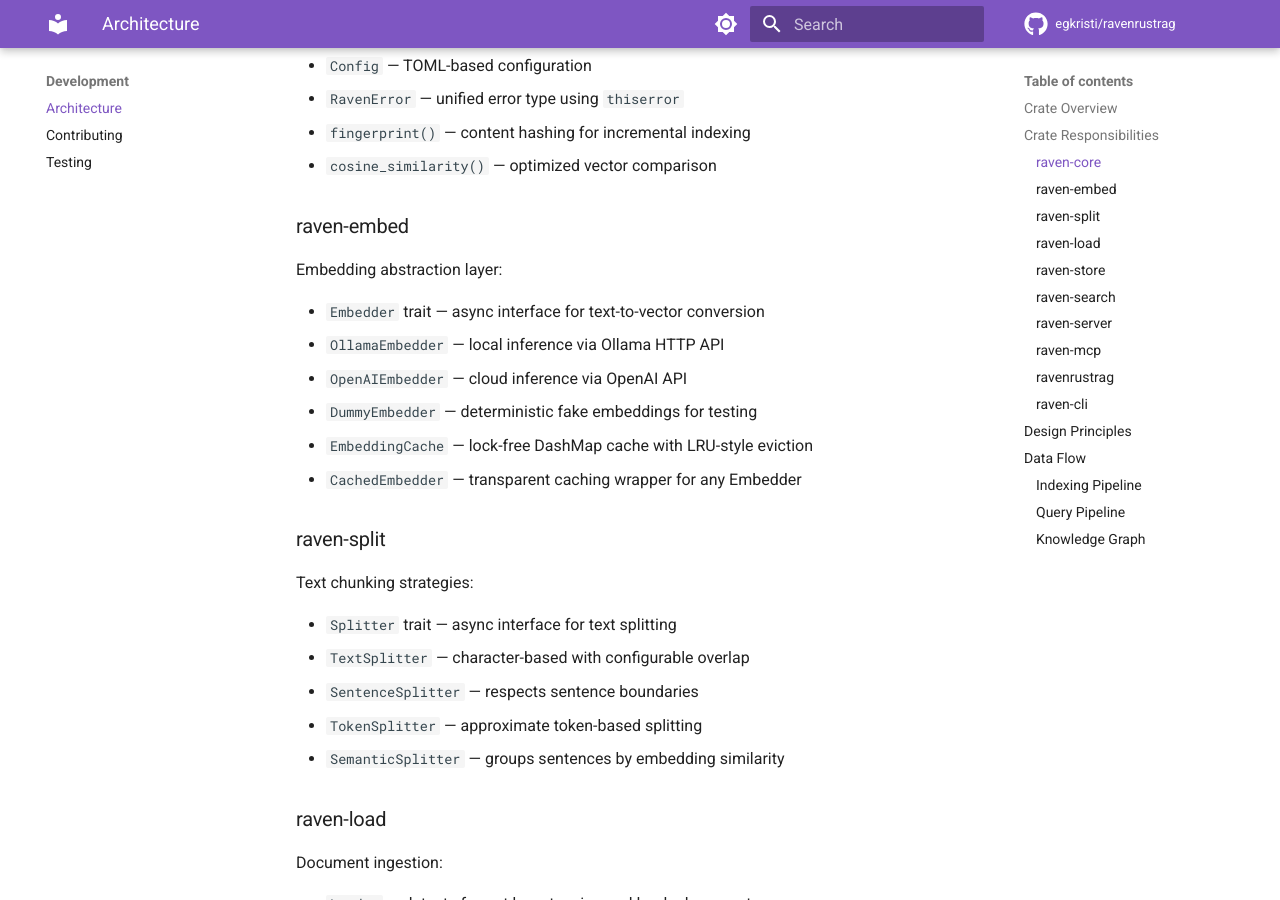
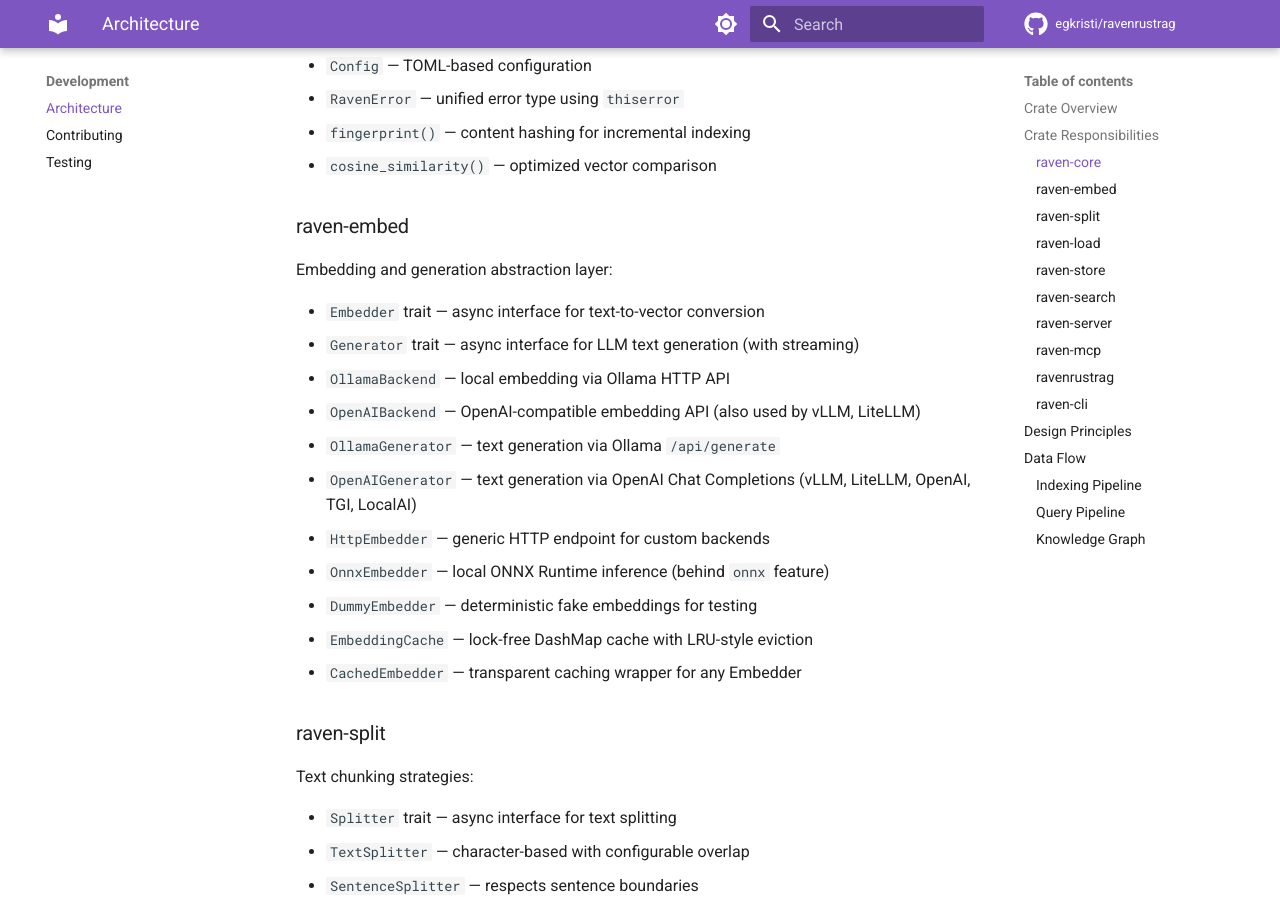
Before and after one commit to egkristi/ravenrustrag, an MkDocs documentation site: the page built from docs/architecture.md, in a window 1280 px wide and 900 px high, scrolled down 903 px. Built offline with MkDocs 1.6.1 and Material for MkDocs 9.7.7, drawn with Linux system fonts in a browser that asks for light colours; comment, search, counter and statistics services are not loaded.

Commit message:
docs: audit and update all documentation with accurate metrics and new backends

```diff
--- a/docs/architecture.md
+++ b/docs/architecture.md
@@ -38,11 +38,16 @@ Foundation types shared by all crates:
 
 ### raven-embed
 
-Embedding abstraction layer:
+Embedding and generation abstraction layer:
 
 - `Embedder` trait — async interface for text-to-vector conversion
-- `OllamaEmbedder` — local inference via Ollama HTTP API
-- `OpenAIEmbedder` — cloud inference via OpenAI API
+- `Generator` trait — async interface for LLM text generation (with streaming)
+- `OllamaBackend` — local embedding via Ollama HTTP API
+- `OpenAIBackend` — OpenAI-compatible embedding API (also used by vLLM, LiteLLM)
+- `OllamaGenerator` — text generation via Ollama `/api/generate`
+- `OpenAIGenerator` — text generation via OpenAI Chat Completions (vLLM, LiteLLM, OpenAI, TGI, LocalAI)
+- `HttpEmbedder` — generic HTTP endpoint for custom backends
+- `OnnxEmbedder` — local ONNX Runtime inference (behind `onnx` feature)
 - `DummyEmbedder` — deterministic fake embeddings for testing
 - `EmbeddingCache` — lock-free DashMap cache with LRU-style eviction
 - `CachedEmbedder` — transparent caching wrapper for any Embedder
```
Also changed, not shown: README.md (+1 -1 lines), docs/changelog.md (+11 -0 lines), docs/configuration.md (+17 -1 lines), docs/index.md (+1 -1 lines), .github/copilot-instructions.md.
